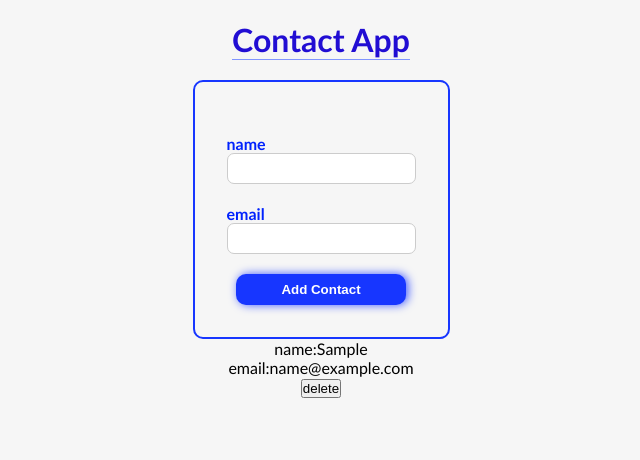
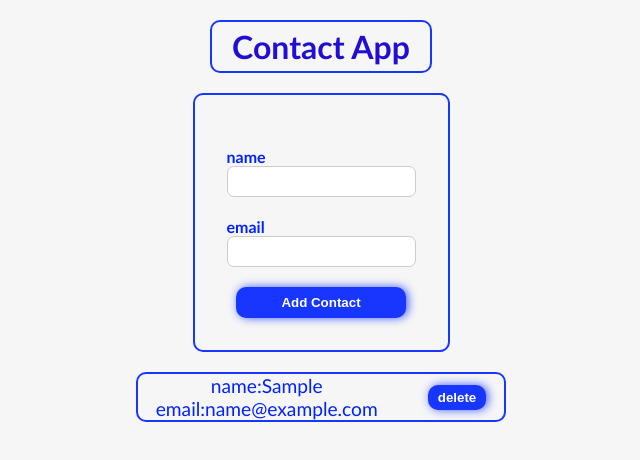
Before and after one commit to mohammadpy8/new-app-react, a React (Create React App) app: page / in a window 1280 px wide. Both pictures are taken after typing "Sample", "name@example.com" into the empty fields and a click on the button "Add Contact". Shown: the top 460 px of the page, without its empty margins (319-959 px from the left). Built offline with nearby package versions, Linux system fonts and the light colour scheme; the HTML template or start-up script is replaced by a standard one.

Commit message:
style-contact-list

```diff
--- a/src/App.css
+++ b/src/App.css
@@ -10,6 +10,8 @@
 }
 
 h1 {
-  border-bottom:1px solid #8095ff ;
+  border:2px solid #1736ff ;
   color: #210dd3;
+  border-radius: 10px;
+  padding: 5px 20px;
 }
--- a/src/components/ContactList.css
+++ b/src/components/ContactList.css
@@ -0,0 +1,29 @@
+.contact-list {
+    margin-top: 20px;
+    border: 2px solid #1736ff;
+    border-radius: 10px;
+    display: flex;
+    align-items: center;
+    justify-content: space-between;
+    padding: 0 18px;
+}
+
+.details {
+    margin-right: 50px;
+}
+
+button {
+    outline: none;
+    border: none;
+    background-color: #1736ff;
+    color: #fff;
+    padding: 5px 10px;
+    border-radius: 10px;
+    box-shadow: 2px 0 10px #415aff;
+    cursor: pointer;
+    font-weight: bold;
+}
+p {
+    font-size: 1.2rem;
+    color: #0022ff;
+}
--- a/src/components/ContactList.js
+++ b/src/components/ContactList.js
@@ -11,10 +11,12 @@ const ContactList = ({ contactList, removeContactHandler }) => {
         ? contactList.map((contact) => {
             const { name, email, id } = contact;
             return (
-              <div key={id}>
-                    <p>name:{name}</p>
-                    <p>email:{email}</p>
-                    <button onClick={() => removeContactHandler(id)}>delete</button>
+              <div key={id} className="contact-list">
+                <div className="details">
+                  <p>name:{name}</p>
+                  <p>email:{email}</p>
+                </div>
+                <button onClick={() => removeContactHandler(id)}>delete</button>
               </div>
             );
           })
```
